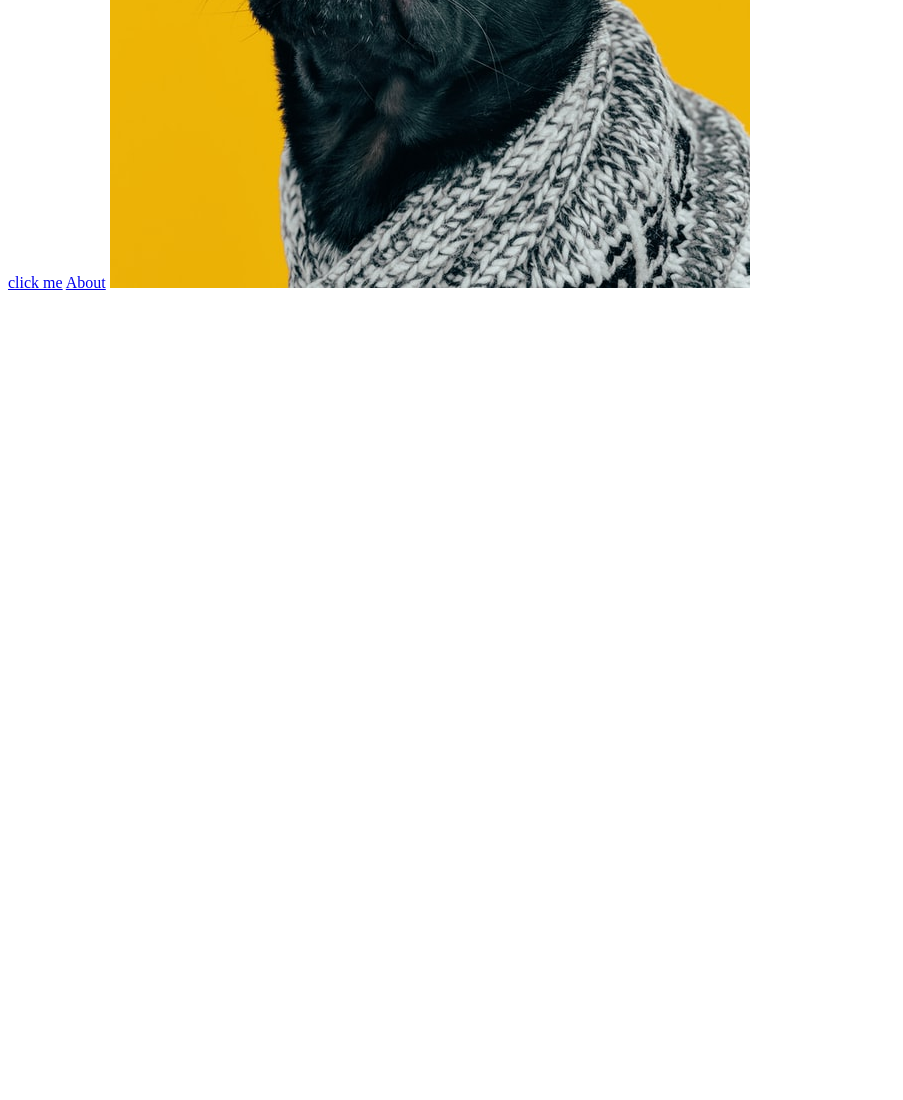
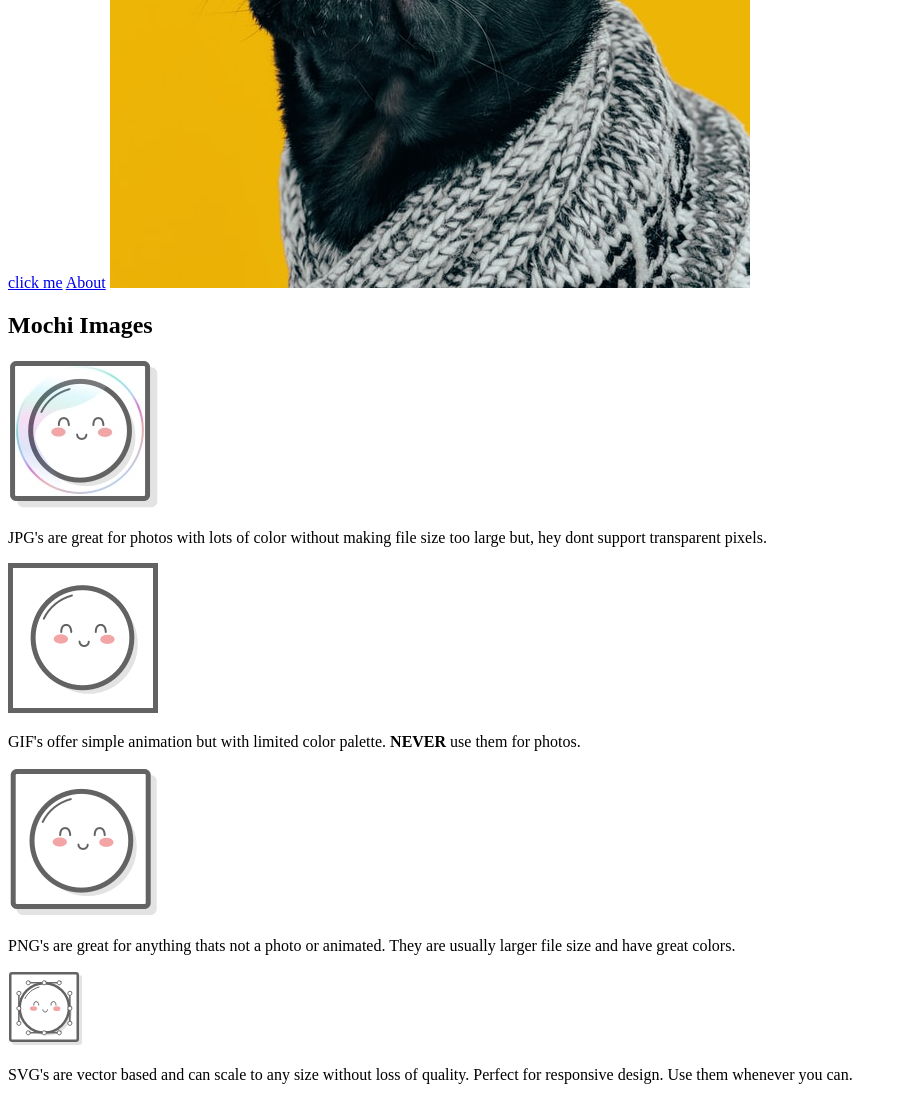
Before and after one commit to gconcepci/odin-links-and-images, a plain HTML site: page index.html in a window 1280 px wide. Shown: the part 645-1745 px from the top of the page, without its empty margins (0-903 px from the left). Before the commit the page ends 945 px from the top, so only its background shows below. Drawn offline with Linux system fonts and the light colour scheme.

Commit message:
Added mochi images section

```diff
--- a/index.html
+++ b/index.html
@@ -13,5 +13,24 @@
     <a href="./pages/about.html">About</a>
 
     <img src="images/dog.jpg" alt="A dog">
+
+    <br>
+
+    <h2>Mochi Images</h2>
+    <img src="./images/mochi.jpg" alt="mochi JPG">
+    <p>JPG's are great for photos with lots of color without making file size
+        too large but, hey dont support transparent pixels. </p>
+
+    <img src="./images/mochi.gif" alt="mochi gif">
+    <p>GIF's offer simple animation but with limited color palette. <strong>NEVER</strong> use
+    them for photos.</p>
+
+    <img src="./images/mochi.png" alt="mochi png">
+    <p>PNG's are great for anything thats not a photo or animated. They
+        are usually larger file size and have great colors.</p>
+
+    <img src="./images/mochi.svg" alt="mochi svg">
+    <p>SVG's are vector based and can scale to any size without loss of quality.
+        Perfect for responsive design. Use them whenever you can.</p>
 </body>
 </html>
```
Also changed, not shown: images/mochi.gif (added), images/mochi.jpg (added), images/mochi.png (added), images/mochi.svg (added).
